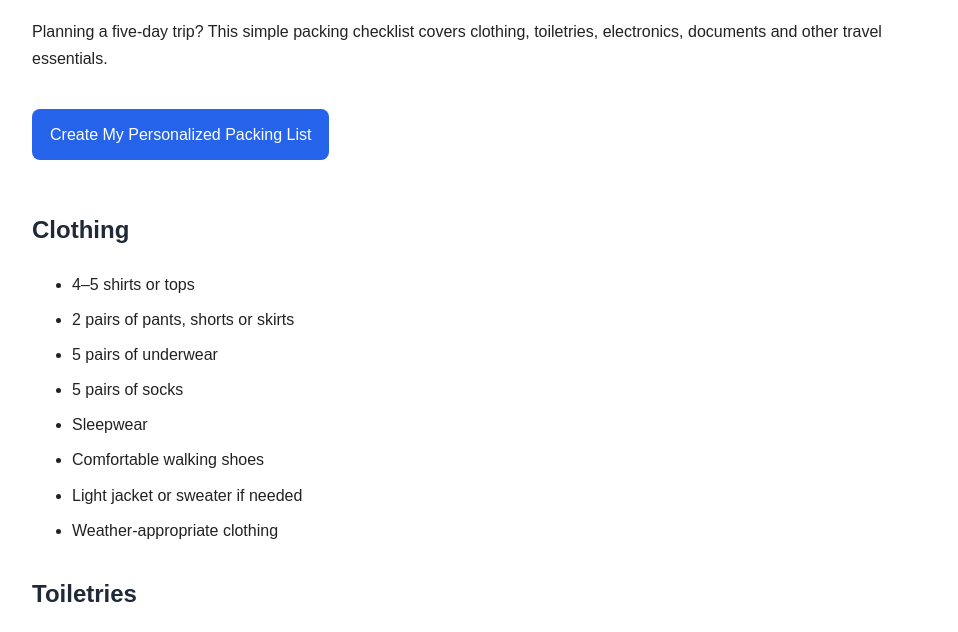
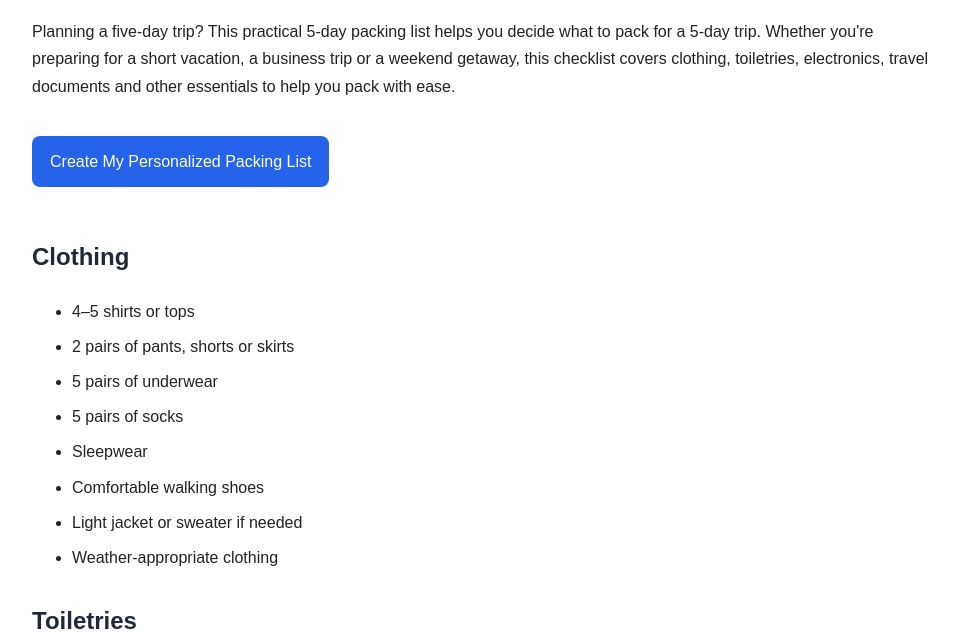
Before and after one commit to muneebfirst5/PackWise, a plain HTML site: page 5-day-packing-list.html in a window 1280 px wide. Shown: the part 109-741 px from the top of the page, without its empty margins (158-1116 px from the left). Drawn offline with Linux system fonts and the light colour scheme.

Commit message:
Update 5-day-packing-list.html

```diff
--- a/5-day-packing-list.html
+++ b/5-day-packing-list.html
@@ -4,10 +4,10 @@
     <meta charset="UTF-8">
     <meta name="viewport" content="width=device-width, initial-scale=1.0">
 
-    <title>5-Day Travel Packing List - PackWise</title>
+    <title>5-Day Packing List: What to Pack for a 5-Day Trip | PackWise</title>
 
     <meta name="description"
-          content="Use this practical 5-day travel packing list to prepare clothes, toiletries, electronics, documents and other travel essentials.">
+      content="Wondering what to pack for a 5-day trip? Use this 5-day packing list to organize clothes, toiletries, electronics, documents and travel essentials.">
 
     <style>
         body {
@@ -60,10 +60,12 @@
     <h1>5-Day Travel Packing List</h1>
 
     <p>
-        Planning a five-day trip? This simple packing checklist covers
-        clothing, toiletries, electronics, documents and other travel
-        essentials.
-    </p>
+    Planning a five-day trip? This practical 5-day packing list
+    helps you decide what to pack for a 5-day trip. Whether you're
+    preparing for a short vacation, a business trip or a weekend
+    getaway, this checklist covers clothing, toiletries, electronics,
+    travel documents and other essentials to help you pack with ease.
+</p>
 
     <a class="button" href="generator.html">
         Create My Personalized Packing List
```
